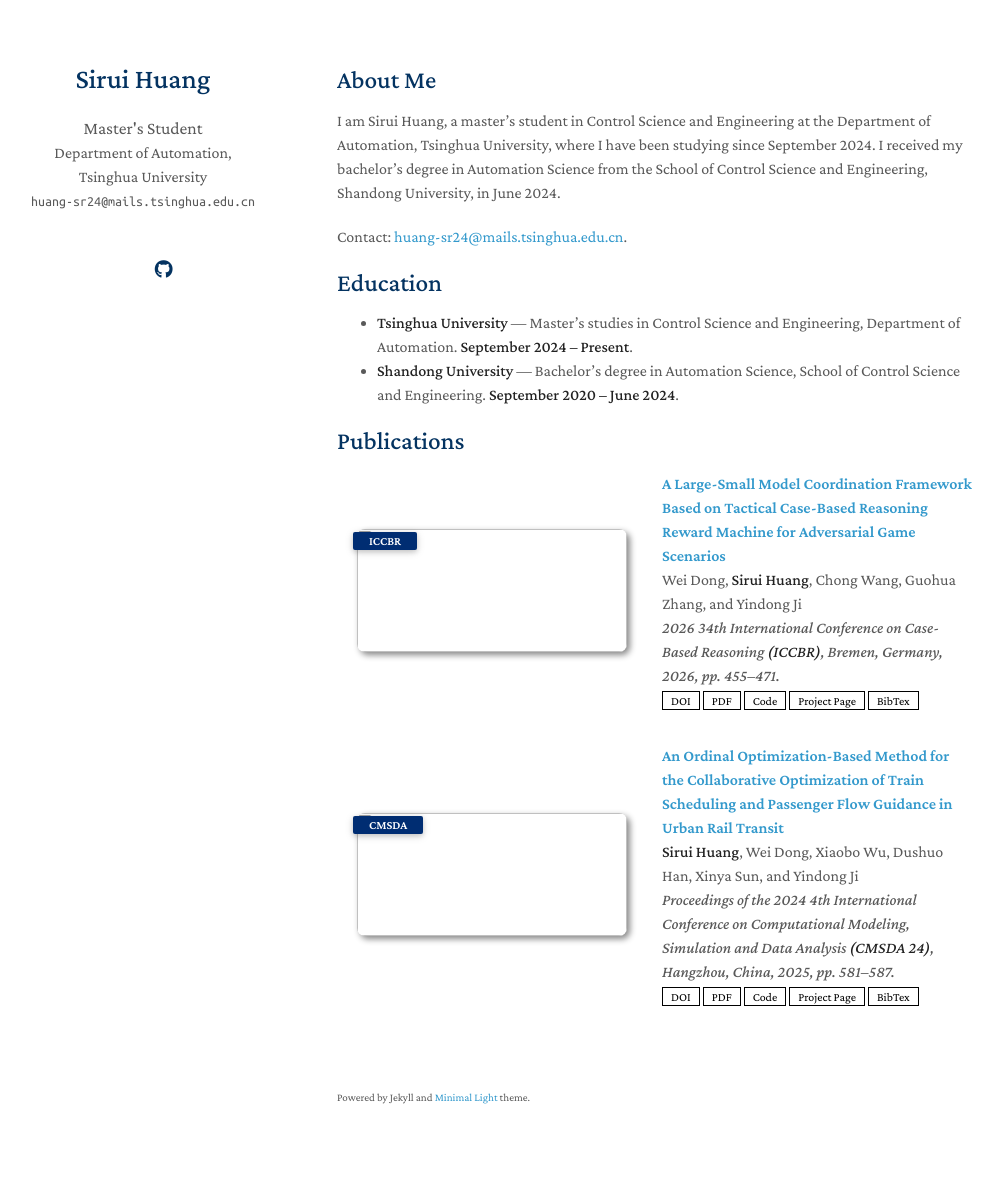
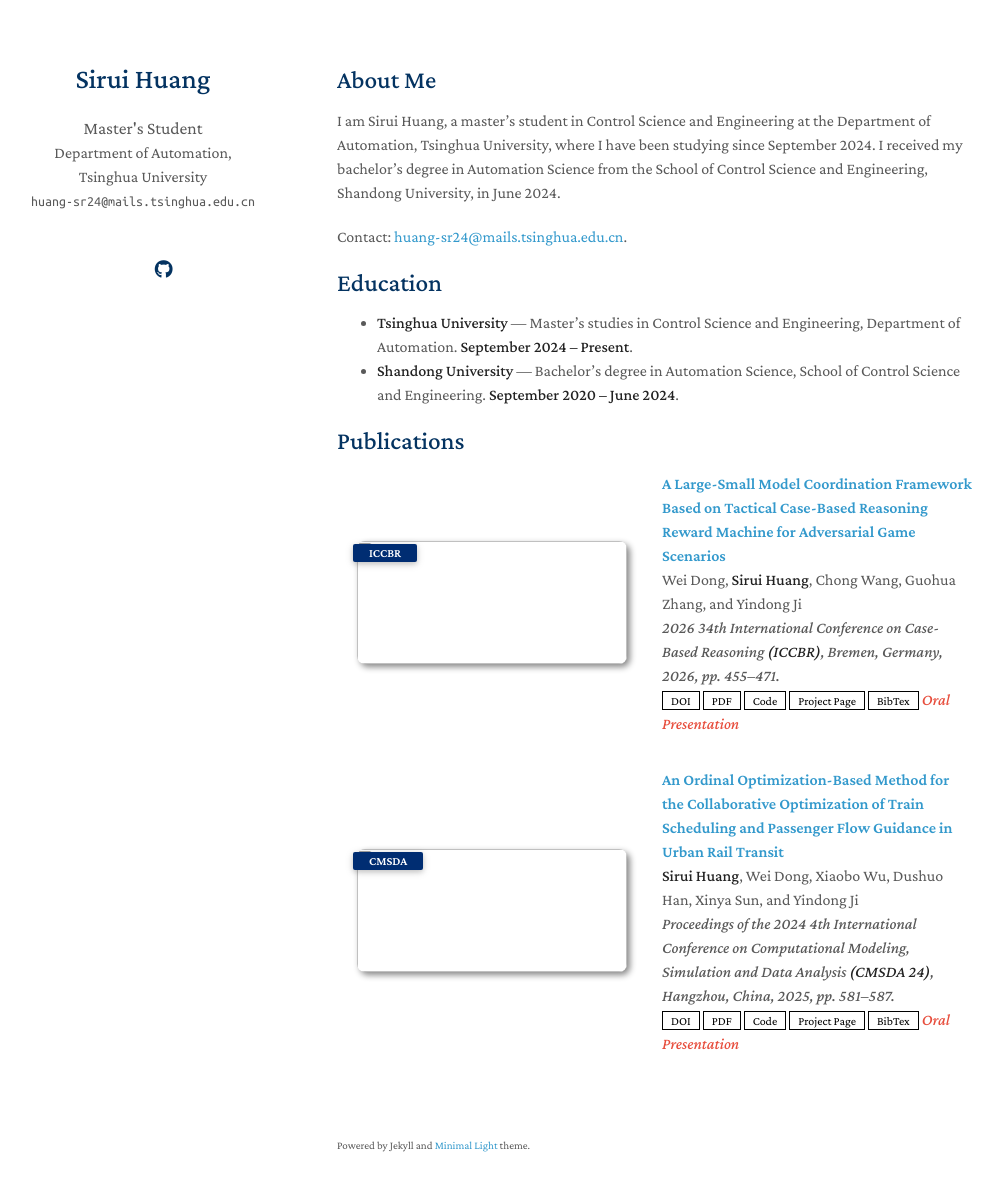
Before and after one commit to siruih7/siruih7.github.io, a Jekyll site: the page built from index.md, in a window 1280 px wide and 1226 px high. Shown: the top 1191 px of the window, without its empty margins (133-1135 px from the left). Built offline with Jekyll 4.4.1, drawn with Linux system fonts in a browser that asks for light colours; a style sheet for code colours, icons or effects is not loaded; our own code applies the rules of GitHub Pages for plain Markdown files.

Commit message:
Mark both publications as oral presentations

```diff
--- a/_data/publications.yml
+++ b/_data/publications.yml
@@ -11,7 +11,7 @@
     code: ""
     page: ""
     bibtex: ""
-    notes: ""
+    notes: "Oral Presentation"
 
   - title: "An Ordinal Optimization-Based Method for the Collaborative Optimization of Train Scheduling and Passenger Flow Guidance in Urban Rail Transit"
     authors: "<strong>Sirui Huang</strong>, Wei Dong, Xiaobo Wu, Dushuo Han, Xinya Sun, and Yindong Ji"
@@ -23,4 +23,4 @@
     code: ""
     page: ""
     bibtex: ""
-    notes: ""
+    notes: "Oral Presentation"
```
